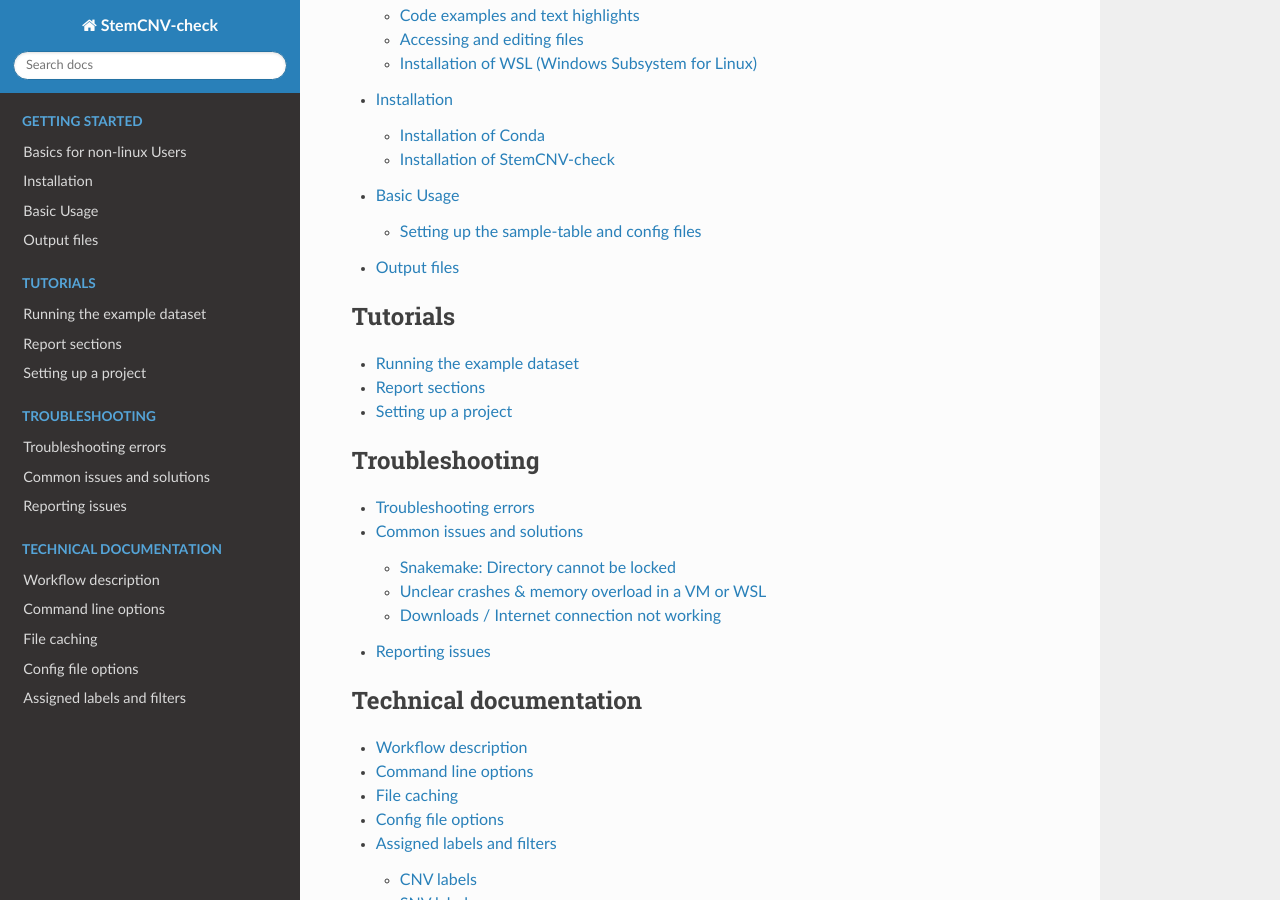
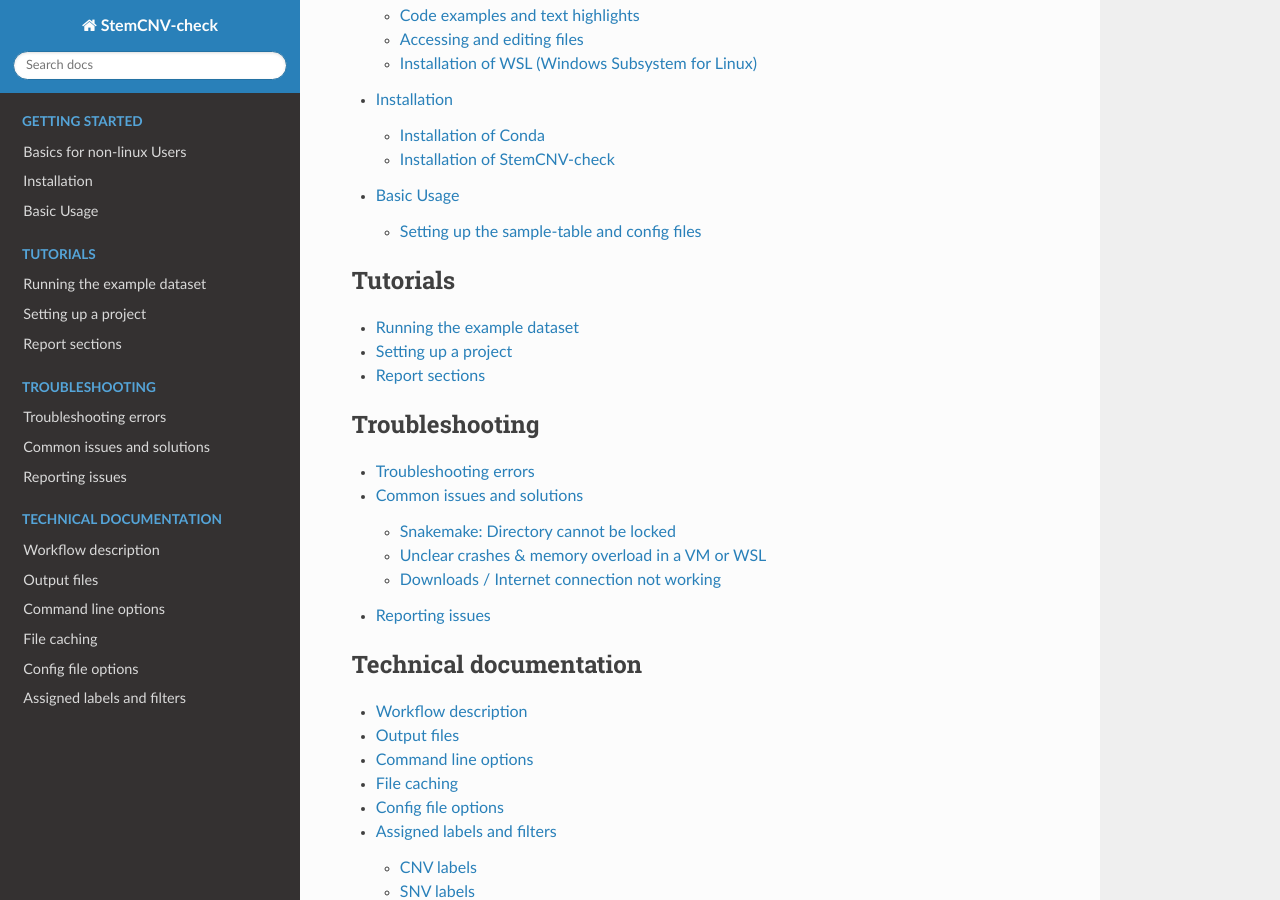
Before and after one commit to bihealth/StemCNV-check, a Sphinx documentation site: the page built from docs/source/index.rst, in a window 1280 px wide and 900 px high, scrolled down 1106 px. Built offline with Sphinx 7.4.7 and the Read the Docs theme 3.1.0, drawn with Linux system fonts in a browser that asks for light colours.

```diff
--- a/docs/source/index.rst
+++ b/docs/source/index.rst
@@ -43,7 +43,6 @@ Table of Contents
     :maxdepth: 2
     :caption: Contents:
 
-
 .. toctree::
     :maxdepth: 2
     :caption: Getting started
@@ -61,8 +58,8 @@ Table of Contents
     :name: stemcnv_tutorial
 
     tut_example_data
+    tut_project_setup
     tut_report_analysis
-    tut_project_setup
 
 .. toctree::
     :maxdepth: 2
```
Also changed, not shown: other parts of docs/source/index.rst (+1 -2 lines).
